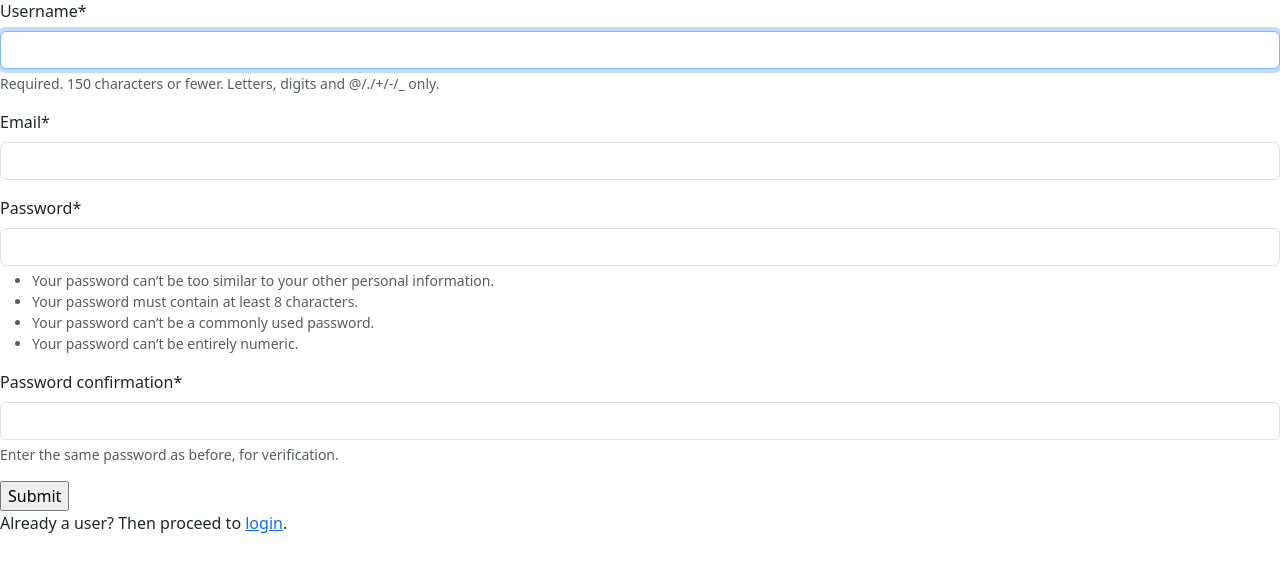
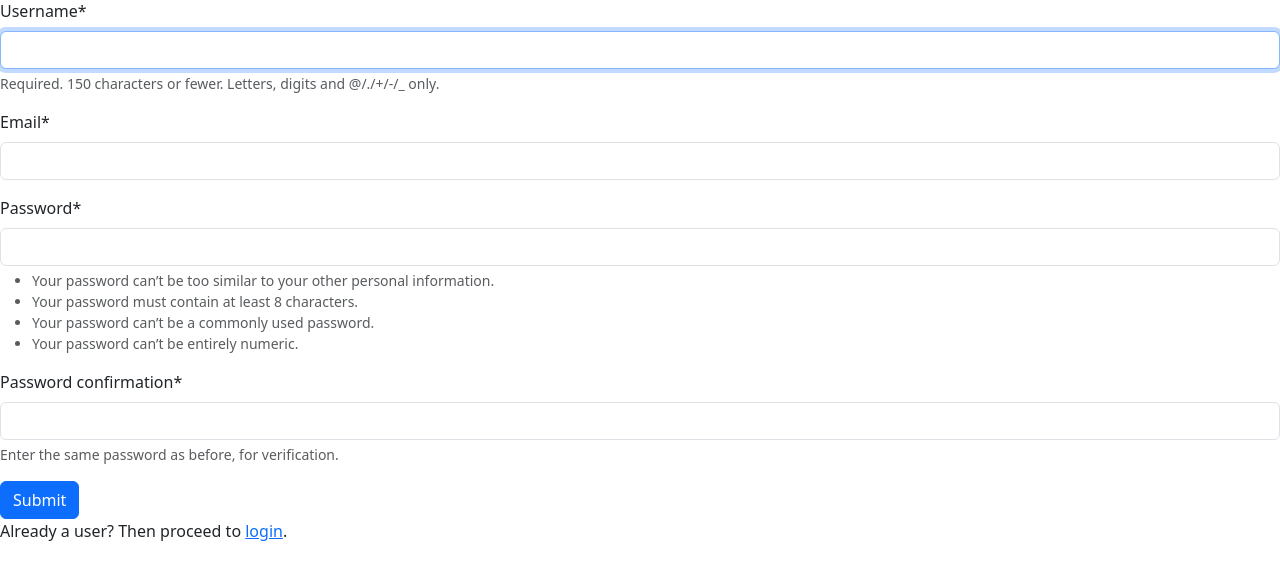
Before and after one commit to dmitlenko/studentflow, a Django app: page /auth/signup in a window 1280 px wide. Shown: the part 49-629 px from the top of the page. Run offline with Django 4.2, Linux system fonts and the light colour scheme; some libraries are stand-ins or nearby versions.

Commit message:
Minor changes

```diff
--- a/base/templates/base/auth/login.html
+++ b/base/templates/base/auth/login.html
@@ -3,7 +3,7 @@
 {% load crispy_forms_tags %}
 <form action="" method="post">
     {% csrf_token %} {{ form|crispy }}
-    <input type="submit" />
+    <button type="submit" class="btn btn-primary">Submit</button>
     <p>
         Not a user? <a href="{% url 'signup' %}">Register</a> then.
     </p>
--- a/base/templates/base/auth/signup.html
+++ b/base/templates/base/auth/signup.html
@@ -3,7 +3,7 @@
 {% load crispy_forms_tags %}
 <form action="" method="post">
     {% csrf_token %} {{ form|crispy }}
-    <input type="submit" />
+    <button type="submit" class="btn btn-primary">Submit</button>
     <p>
         Already a user? Then proceed to <a href="{% url 'login' %}">login</a>.
     </p>
```
